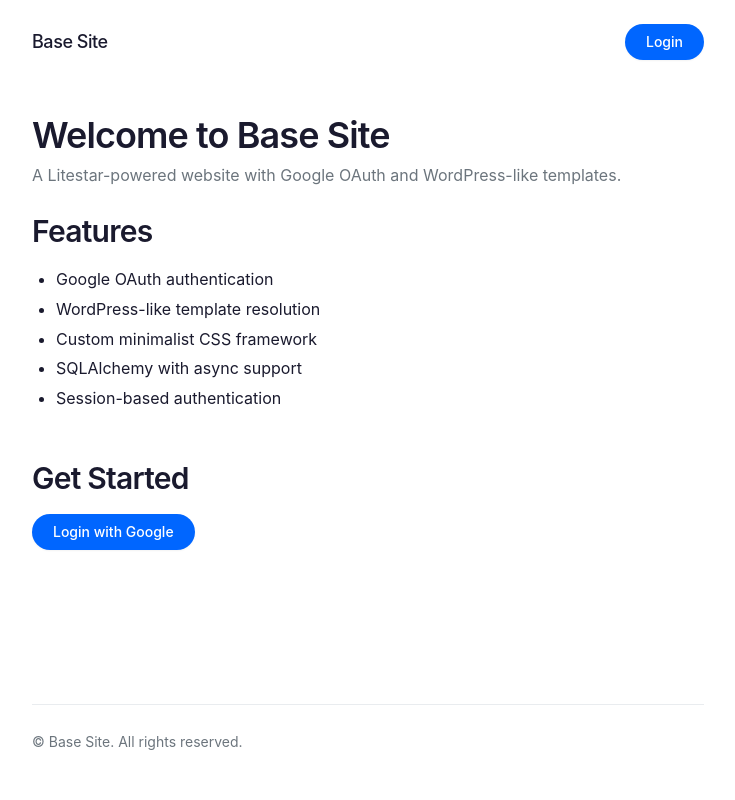
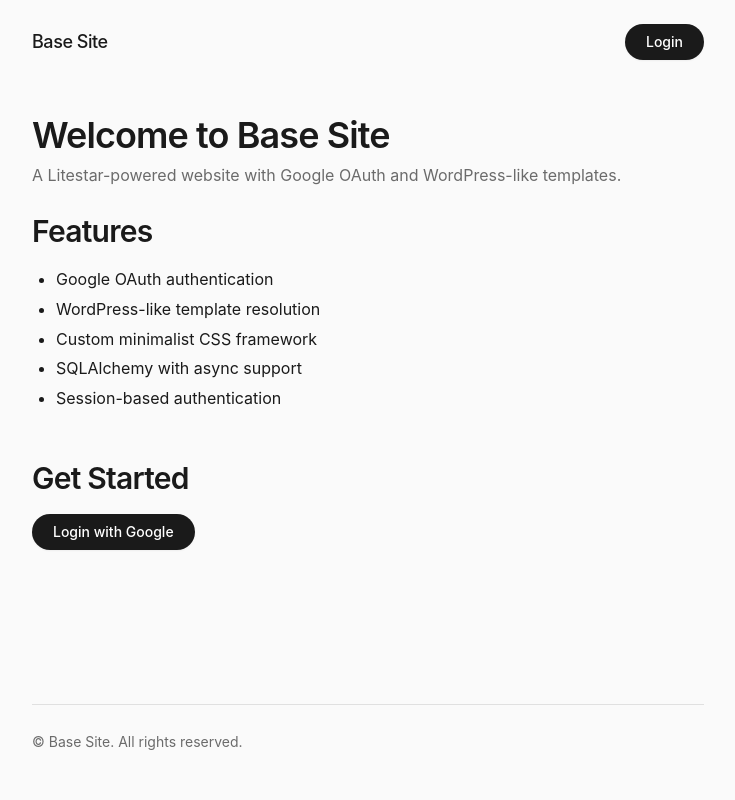
Before and after one commit to ZechCodes/Skrift, a Python web app: template templates/index.html in a window 1280 px wide. Shown: the whole page, without its empty margins (272-1007 px from the left). Run offline with Jinja, Linux system fonts and the light colour scheme; the template is opened without the code that fills it, so the values that code supplies are empty.

Commit message:
Switch to neutral grey color palette
Replace blue primary colors with neutral dark/light greys for a more
generic appearance that doesn't clash with third-party branding like
Google OAuth buttons.

Light theme: dark grey buttons on light grey background
Dark theme: light grey buttons on dark grey background

Co-Authored-By: Claude Opus 4.5 <noreply@anthropic.com>

```diff
--- a/static/css/style.css
+++ b/static/css/style.css
@@ -6,14 +6,14 @@
 
 :root {
     /* Light theme (default) */
-    --color-bg: #ffffff;
-    --color-surface: #f8f9fa;
-    --color-text: #1a1a2e;
-    --color-text-muted: #6c757d;
-    --color-primary: #0066ff;
-    --color-primary-hover: #0052cc;
-    --color-primary-focus: rgba(0, 102, 255, 0.2);
-    --color-border: #e9ecef;
+    --color-bg: #fafafa;
+    --color-surface: #f0f0f0;
+    --color-text: #1a1a1a;
+    --color-text-muted: #6b6b6b;
+    --color-primary: #1a1a1a;
+    --color-primary-hover: #333333;
+    --color-primary-focus: rgba(26, 26, 26, 0.2);
+    --color-border: #e0e0e0;
     --color-success: #10b981;
     --color-error: #ef4444;
 
```
Also changed, not shown: other parts of static/css/style.css (+28 -28 lines).
